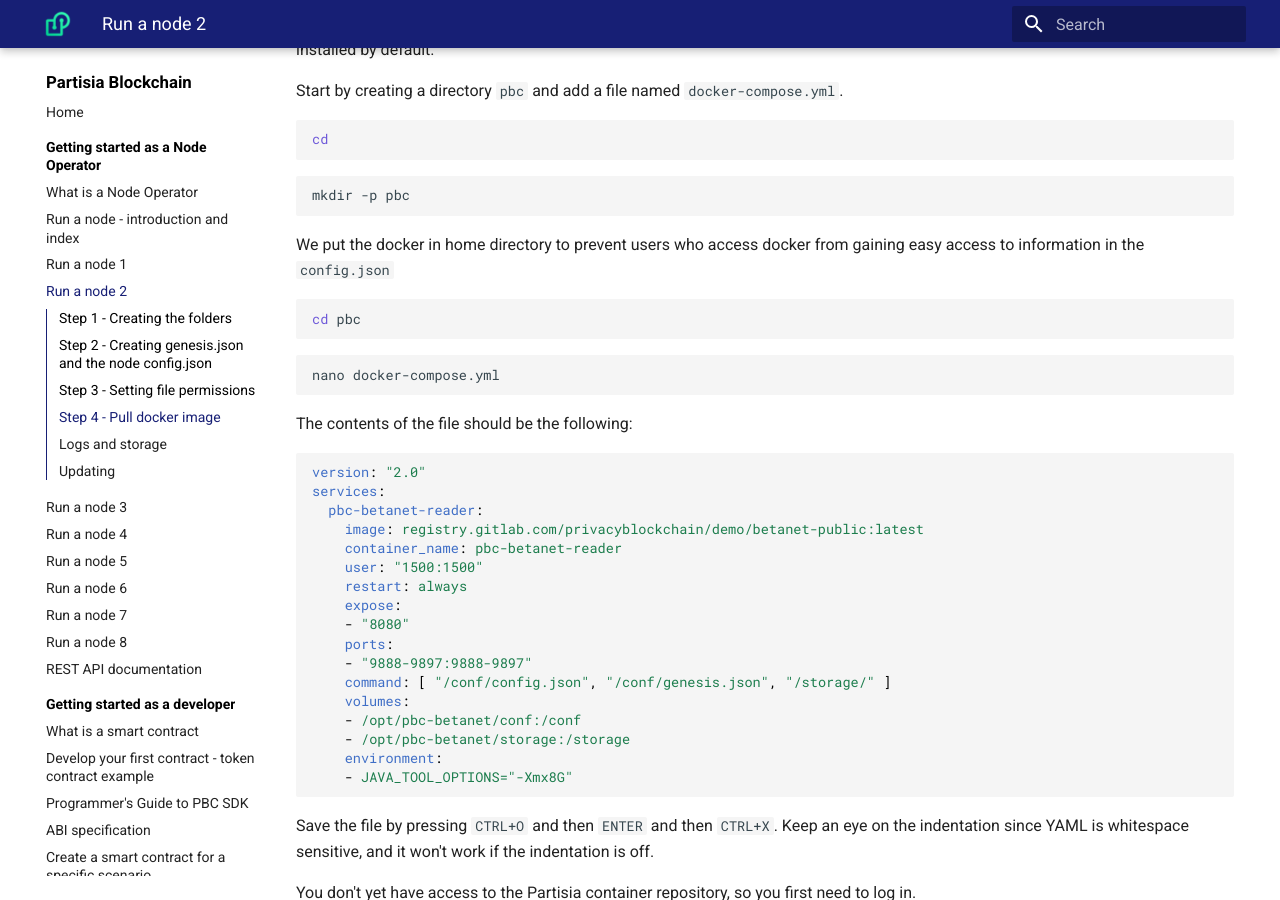
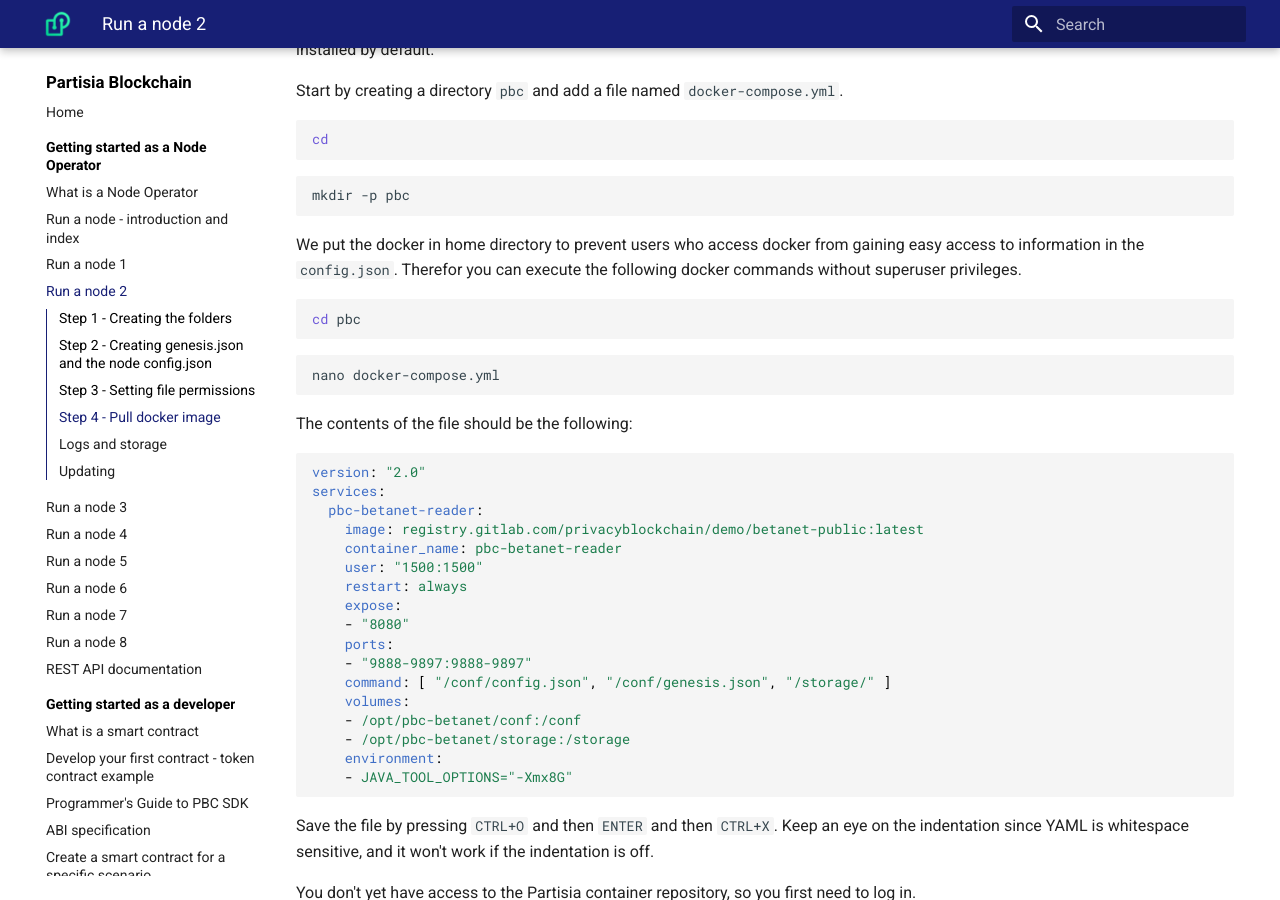
Before and after one commit to 0xSero/partisia-docs, an MkDocs documentation site: the page built from docs/operator-2-reader.md, in a window 1280 px wide and 900 px high, scrolled down 2297 px. Built offline with MkDocs 1.6.1 and Material for MkDocs 9.7.7, drawn with Linux system fonts in a browser that asks for light colours; a script that is not in the unit is left out.

Commit message:
get rid of sudo in docker commands, and explain why

`````diff
--- a/docs/operator-2-reader.md
+++ b/docs/operator-2-reader.md
@@ -114,7 +114,7 @@
 ````bash
 mkdir -p pbc
 ````
-We put the docker in home directory to prevent users who access docker from gaining easy access to information in the `config.json`
+We put the docker in home directory to prevent users who access docker from gaining easy access to information in the `config.json`. Therefor you can execute the following docker commands without superuser privileges.
 ````bash
 cd pbc
 ````
`````
